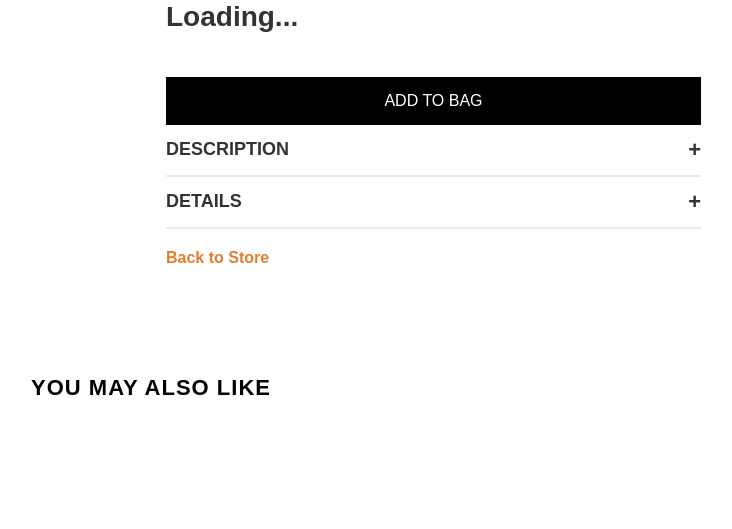
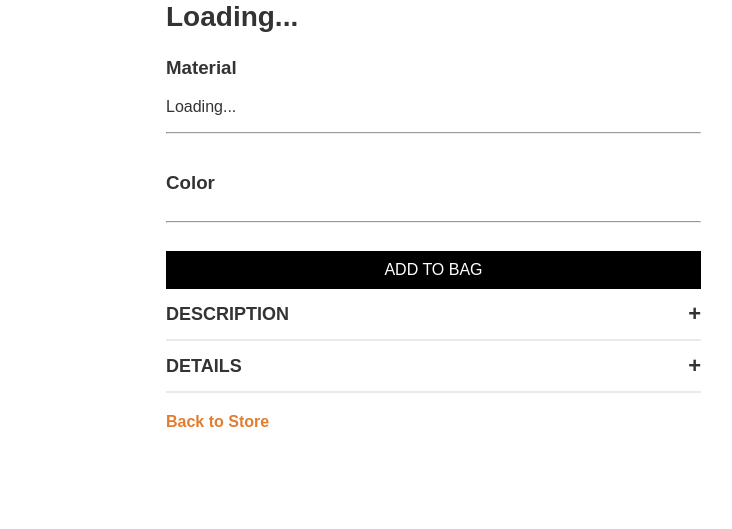
Before and after one commit to At-Maag/ToryBurch_Github, a Flask app: page /product in a window 1280 px wide. Shown: the part 182-711 px from the top of the page, without its empty margins (489-1221 px from the left). Run offline with Flask 3, Linux system fonts and the light colour scheme.

Commit message:
touch up on product.html (on progress)

```diff
--- a/front_end/templates/product.html
+++ b/front_end/templates/product.html
@@ -301,6 +301,89 @@
     color: green;
 }
 
+.product-colors {
+    margin-top: 20px;
+    font-size: 16px;
+}
+
+.color-options {
+    display: flex;
+    gap: 10px;
+    margin-top: 10px;
+}
+
+.color-swatch {
+    width: 30px;
+    height: 30px;
+    border-radius: 50%;
+    cursor: pointer;
+    border: 2px solid transparent;
+}
+
+.color-swatch.selected {
+    border: 2px solid black;
+}
+
+#selected-color {
+    margin-top: 10px;
+    font-weight: bold;
+}
+.product-material {
+    font-size: 16px;
+    margin-bottom: 10px;
+}
+
+.product-colors {
+    font-size: 16px;
+    display: flex;
+    align-items: center;
+    gap: 10px;
+}
+
+.color-options {
+    display: flex;
+    gap: 8px;
+    align-items: center;
+}
+
+.color-swatch {
+    width: 22px;
+    height: 22px;
+    border-radius: 50%;
+    cursor: pointer;
+    border: 2px solid transparent;
+    transition: transform 0.2s ease-in-out;
+}
+
+.color-swatch:hover {
+    transform: scale(1.1);
+}
+
+.color-swatch.selected {
+    border: 2px solid black;
+}
+
+#selected-color-name {
+    font-weight: bold;
+    margin-left: 10px;
+}
+
+.add-to-bag {
+    background-color: black;
+    color: white;
+    font-size: 16px;
+    padding: 10px;
+    border: none;
+    cursor: pointer;
+    width: 100%;
+    text-align: center;
+}
+
+.add-to-bag:hover {
+    opacity: 0.8;
+}
+
+
     </style>
 </head>
 <body>
@@ -331,12 +414,29 @@
         <h1 id="product-title">Loading...</h1>
         <p class="price" id="product-price"></p>
 
-        <!-- Star Rating -->
+        <!-- Star Rating (Hidden by Default) -->
         <div id="product-rating" class="rating-container hidden">
             <span class="stars" id="stars"></span>
             <span class="rating-number" id="rating-number"></span>
         </div>
 
+        <!-- Material Section -->
+        <div class="product-material">
+            <h3>Material</h3>
+            <p id="product-material">Loading...</p>
+        </div>
+
+        <hr>
+
+        <!-- Color Selection -->
+        <div class="product-colors">
+            <h3>Color <span id="selected-color-name"></span></h3>
+            <div class="color-options" id="color-options"></div>
+        </div>
+
+        <hr>
+
+        <!-- Add to Bag Button -->
         <button class="add-to-bag">ADD TO BAG</button>
 
         <!-- Description Section -->
@@ -357,15 +457,16 @@
     </div>
 </div>
 
-<!-- ✅ "You May Also Like" Section (Now Below Product Details) -->
+<!-- "You May Also Like" Section Below Product Details -->
 <div class="related-products">
     <h2 class="related-title">YOU MAY ALSO LIKE</h2>
     <div class="related-container" id="related-products"></div>
 </div>
 
+
 <!-- ✅ JavaScript for Product & Related Products -->
 <script>
-    document.addEventListener("DOMContentLoaded", function () {
+document.addEventListener("DOMContentLoaded", function () {
     const params = new URLSearchParams(window.location.search);
     const styleNumber = params.get("style-number");
     const colorCode = params.get("color-code");
@@ -377,29 +478,56 @@
             document.getElementById("product-image").src = product["product-img"];
             document.getElementById("product-price").textContent = product["price"];
 
-            if (product["promo"]) {
-                let promo = document.getElementById("product-promo");
-                promo.textContent = product["promo"];
-                promo.style.display = "inline-block";
+            // ✅ Material Section
+            document.getElementById("product-material").textContent = product["material"] || "N/A";
+
+            // ✅ Color Swatches
+            let colorContainer = document.getElementById("color-options");
+            colorContainer.innerHTML = "";
+
+            let colors = product["color"] ? product["color"].split(",") : [];
+
+            if (colors.length > 0) {
+                colors.forEach(colorName => {
+                    let swatch = document.createElement("div");
+                    swatch.classList.add("color-swatch");
+                    swatch.dataset.colorName = colorName.trim();
+                    swatch.style.backgroundColor = getColorCode(colorName.trim());
+
+                    swatch.addEventListener("click", function () {
+                        document.querySelector(".color-swatch.selected")?.classList.remove("selected");
+                        this.classList.add("selected");
+                        document.getElementById("selected-color-name").textContent = colorName;
+                    });
+
+                    colorContainer.appendChild(swatch);
+                });
+
+                // ✅ Auto-select the first color
+                colorContainer.firstChild.classList.add("selected");
+                document.getElementById("selected-color-name").textContent = colors[0].trim();
+            } else {
+                document.getElementById("selected-color-name").textContent = "No color available";
             }
+        })
+        .catch(error => console.error("❌ Error fetching product details:", error));
+});
 
-            if (product["description"]) {
-                document.getElementById("description-content").textContent = product["description"];
-            }
+// ✅ Function to map color names to actual color codes
+function getColorCode(colorName) {
+    const colorMap = {
+        "Powder Blue": "#B0C4DE",
+        "Tory Navy": "#1C2B4B",
+        "Black": "#000000",
+        "Brown": "#8B4513",
+        "Red": "#FF0000",
+        "Green": "#008000",
+        "White": "#FFFFFF",
+        "Pink": "#FFC0CB"
+    };
+    return colorMap[colorName] || "#D3D3D3"; // Default to light gray if unknown
+}
 
-            let detailsList = document.getElementById("product-details");
-            detailsList.innerHTML = "";
-            let detailsKeys = ["dimension", "material", "closure-type", "strap", "num-of-pockets", "bag-size"];
-            detailsKeys.forEach(key => {
-                if (product[key]) {
-                    let listItem = document.createElement("li");
-                    listItem.textContent = `${key.replace("-", " ")}: ${product[key]}`;
-                    detailsList.appendChild(listItem);
-                }
-            });
-        })
-        .catch(error => console.error("Error fetching product details:", error));
-});
 
 document.addEventListener("DOMContentLoaded", function () {
     const params = new URLSearchParams(window.location.search);
```
